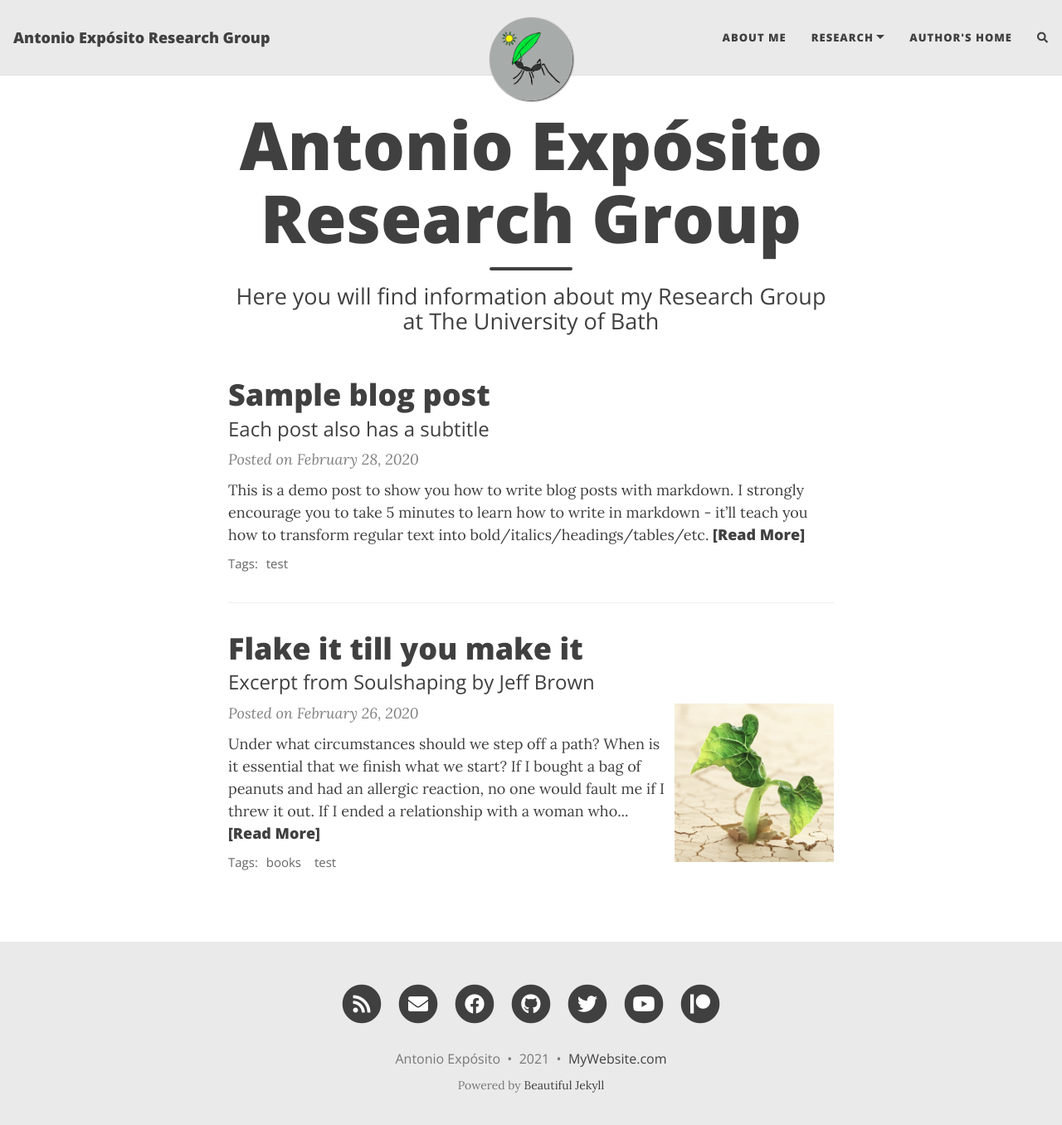
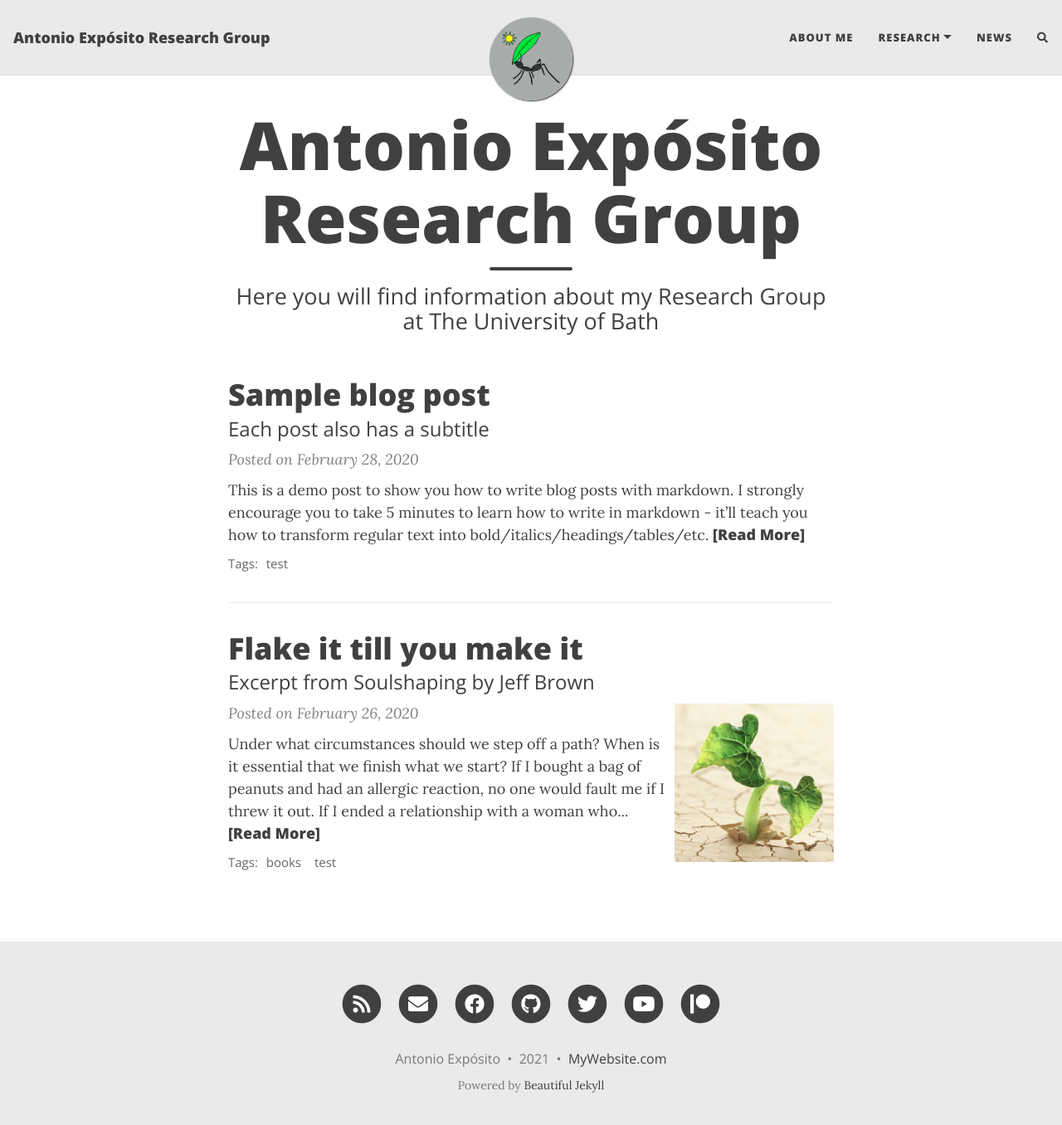
Before and after one commit to AntonioJExposito/AntonioJExposito.github.io, a Jekyll site: the page built from index.html, in a window 1280 px wide and 1369 px high. Shown: the top 1356 px of the window at 83% size. Built offline with Jekyll 4.4.1, drawn with Linux system fonts in a browser that asks for light colours; nearby versions of some CDN libraries; the list of posts is cut into pages by our own code; comment, search, counter and statistics services are not loaded.

Commit message:
Update _config.yml

```diff
--- a/_config.yml
+++ b/_config.yml
@@ -16,9 +16,9 @@ author: Antonio Expósito
 navbar-links:
   About Me: "aboutme"
   Research:
-    - Beautiful Jekyll: "https://beautifuljekyll.com"
-    - Learn markdown: "https://www.markdowntutorial.com/"
-  Author's home: "https://deanattali.com"
+    - Group members: "https://beautifuljekyll.com"
+    - Projects: "https://www.markdowntutorial.com/"
+  News: "https://deanattali.com"
 
 # --- Logo --- #
 
```
